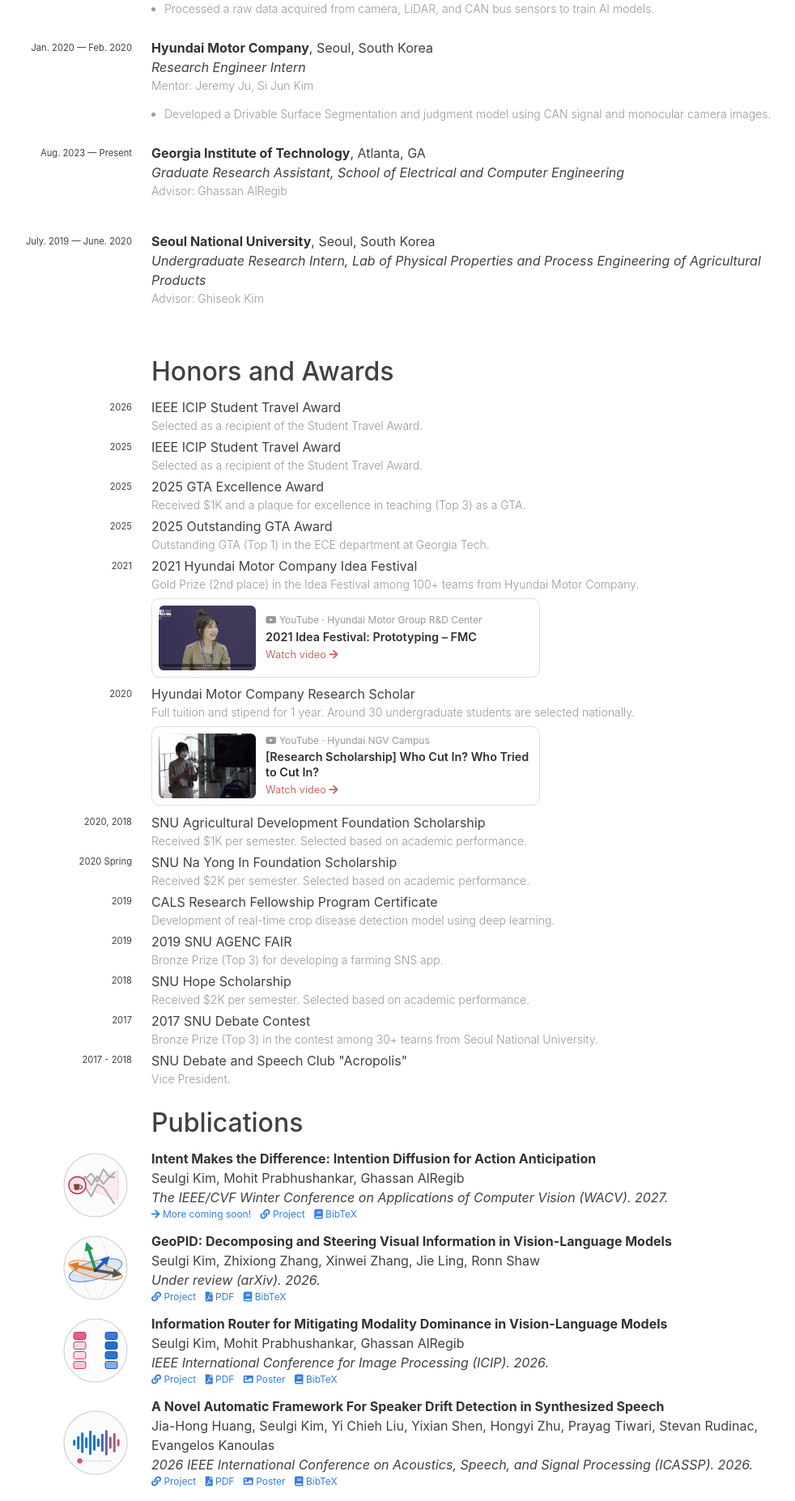
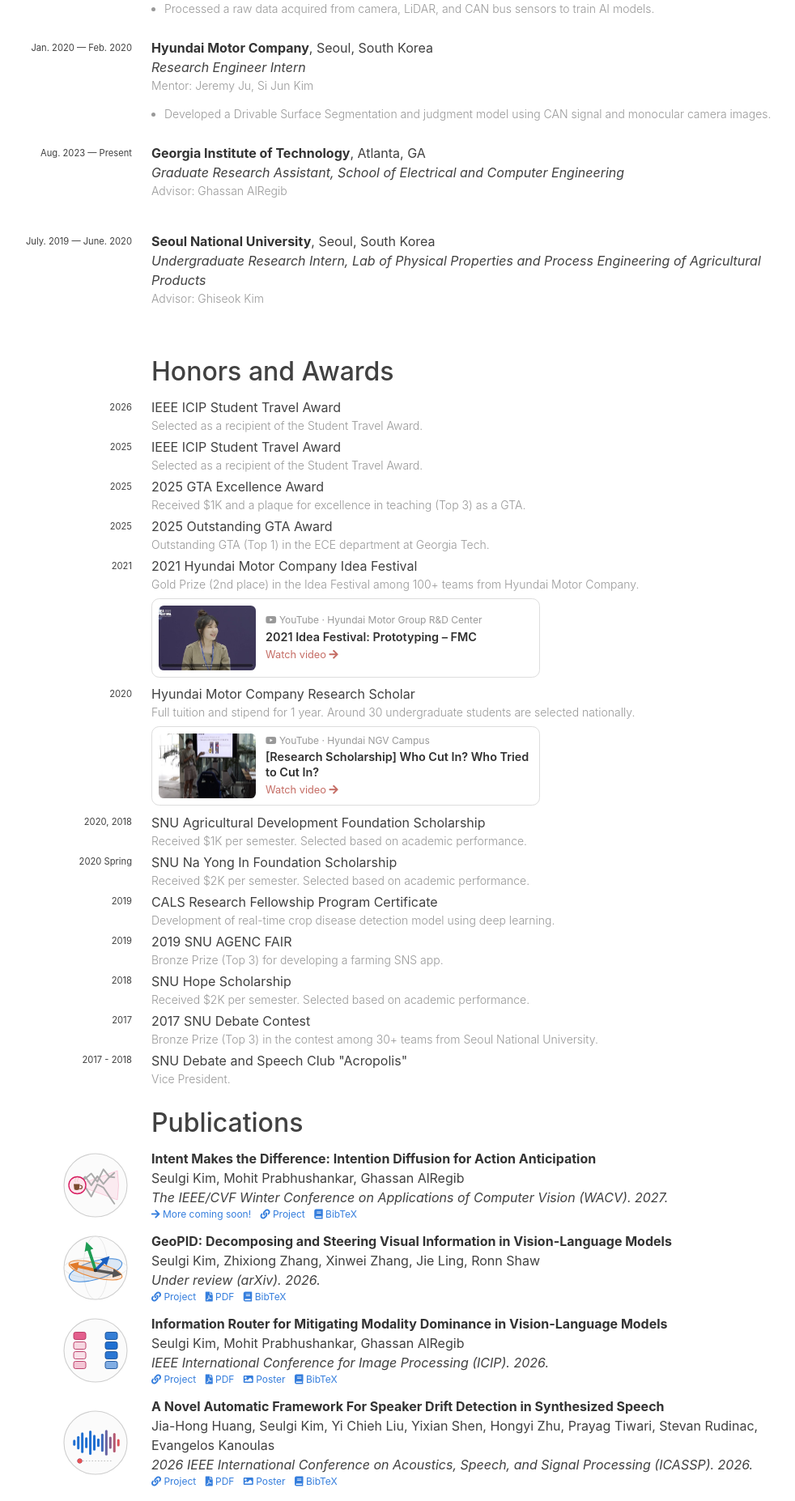
Before and after one commit to skvictoria/skvictoria.github.io, a Jekyll site: the page built from cv.md, in a window 1280 px wide. Shown: the part 1284-3138 px from the top of the page at 81% size, without its empty margins (145-1127 px from the left). Built offline with Jekyll 4.4.1, drawn with Linux system fonts in a browser that asks for light colours; nearby versions of some CDN libraries; some web fonts are replaced.

Commit message:
Use presentation still for Research Scholar video card
Co-Authored-By: Claude Opus 5.5 (1M context) <noreply@anthropic.com>

```diff
--- a/_data/awards.yaml
+++ b/_data/awards.yaml
@@ -27,7 +27,7 @@
 - name: Hyundai Motor Company Research Scholar
   description: "Full tuition and stipend for 1 year. Around 30 undergraduate students are selected nationally."
   year: "2020"
-  image: /images/news/2020-hyundai-research-scholar.jpg
+  image: /images/news/2020-hyundai-research-scholar-talk.jpg
   article-url: https://youtu.be/NjJ2G3LRRK8
   article-title: "[Research Scholarship] Who Cut In? Who Tried to Cut In?"
   article-source: YouTube · Hyundai NGV Campus
```
Also changed, not shown: images/news/2020-hyundai-research-scholar-talk.jpg (added), images/news/2020-hyundai-research-scholar.jpg (deleted).
